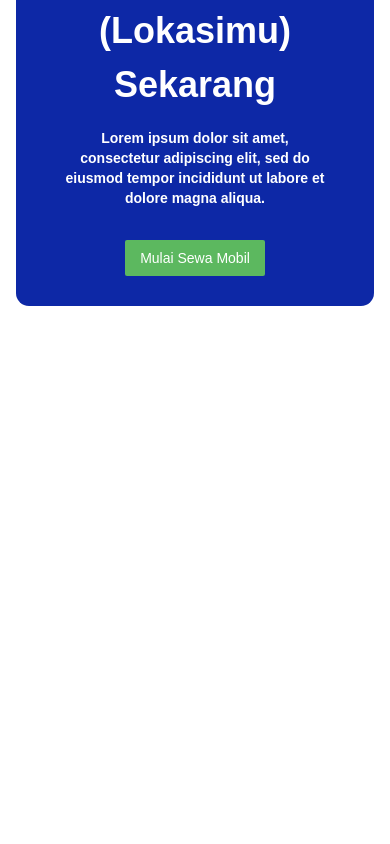
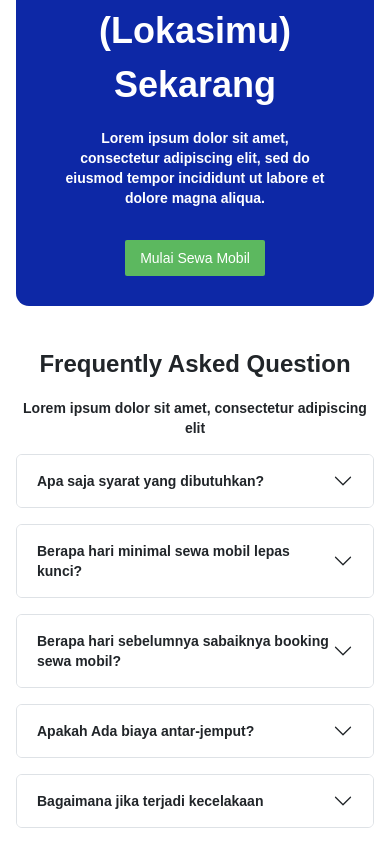
Before and after one commit to tangguhriyadi/binar-challenge-gold-2nd, a React (Create React App) app: page / in a window 390 px wide. Shown: the part 3384-4228 px from the top of the page. Before the commit the page ends 3690 px from the top, so only its background shows below. Built offline with nearby package versions, Linux system fonts and the light colour scheme.

Commit message:
faq content + responsive

```diff
--- a/src/App.css
+++ b/src/App.css
@@ -103,7 +103,11 @@ body, main {
   margin-bottom: 0;
   color: white;
 }
-
+@media screen and (max-width:1008px) {
+  .faqText {
+    padding-right: 0 !important;
+  }
+}
 @media screen and (max-width:1008px) {
   .nav1, .nav2, .navbar-toggler {
     margin-left: 16px !important;
@@ -181,4 +185,30 @@ body, main {
   .btncard {
     margin-top: 32px !important;
   }
+  .faqContainer {
+    margin-top: 40px !important;
+    padding:0 !important;
+    margin-left: 16px !important;
+    margin-right: 16px !important;
+    padding-right: 16px !important;
+  }
+  .faqContainer2 {
+    display: flex;
+    flex-direction: column !important;
+    align-items: center !important;
+    padding-right: 16px !important;
+  }
+  .faqHead {
+    text-align: center !important;
+  }
+  .faqText {
+    /* max-width: 500px !important; */
+    text-align: center;
+  }
+  .faqRight {
+    width:100% !important;
+  }
+  .faqLeft {
+    width: 100% !important;
+  }
 }
--- /dev/null
+++ b/src/components/faq.js
@@ -0,0 +1,116 @@
+import React from 'react'
+import {Container, Accordion} from 'react-bootstrap'
+
+const Faq = () => {
+  return (
+    <Container className="faqContainer" style={{paddingLeft:'136px', paddingRight:'136px', marginTop:'100px'}} fluid>
+        <div className="d-flex justify-content-center faqContainer2">
+            <div className="faqLeft" style={{width:'500px'}}>
+                <h2 className="font4 faqHead" style={{marginBottom:'16px'}}>Frequently Asked Question</h2>
+                <p className="font2 faqText" style={{paddingRight:'132px'}}>Lorem ipsum dolor sit amet, consectetur adipiscing  elit</p>
+            </div>
+            <div className="faqRight" style={{width:'668px'}}>
+            <Accordion className="mb-3">
+              <Accordion.Item eventKey="0">
+                <Accordion.Header>
+                  {" "}
+                  <p className="mb-0 font2" >
+                    Apa saja syarat yang dibutuhkan?{" "}
+                  </p>
+                </Accordion.Header>
+                <Accordion.Body>
+                  Lorem ipsum dolor sit amet, consectetur adipiscing elit, sed
+                  do eiusmod tempor incididunt ut labore et dolore magna aliqua.
+                  Ut enim ad minim veniam, quis nostrud exercitation ullamco
+                  laboris nisi ut aliquip ex ea commodo consequat. Duis aute
+                  irure dolor in reprehenderit in voluptate velit esse cillum
+                  dolore eu fugiat nulla pariatur. Excepteur sint occaecat
+                  cupidatat non proident, sunt in culpa qui officia deserunt
+                  mollit anim id est laborum.
+                </Accordion.Body>
+              </Accordion.Item>
+            </Accordion>
+            <Accordion className="mb-3">
+              <Accordion.Item eventKey="0">
+                <Accordion.Header>
+                  <p className="mb-0 font2" >
+                    Berapa hari minimal sewa mobil lepas kunci?{" "}
+                  </p>
+                </Accordion.Header>
+                <Accordion.Body>
+                  Lorem ipsum dolor sit amet, consectetur adipiscing elit, sed
+                  do eiusmod tempor incididunt ut labore et dolore magna aliqua.
+                  Ut enim ad minim veniam, quis nostrud exercitation ullamco
+                  laboris nisi ut aliquip ex ea commodo consequat. Duis aute
+                  irure dolor in reprehenderit in voluptate velit esse cillum
+                  dolore eu fugiat nulla pariatur. Excepteur sint occaecat
+                  cupidatat non proident, sunt in culpa qui officia deserunt
+                  mollit anim id est laborum.
+                </Accordion.Body>
+              </Accordion.Item>
+            </Accordion>
+            <Accordion className="mb-3">
+              <Accordion.Item eventKey="0">
+                <Accordion.Header>
+                  <p className="mb-0 font2" >
+                    Berapa hari sebelumnya sabaiknya booking sewa mobil?{" "}
+                  </p>
+                </Accordion.Header>
+                <Accordion.Body>
+                  Lorem ipsum dolor sit amet, consectetur adipiscing elit, sed
+                  do eiusmod tempor incididunt ut labore et dolore magna aliqua.
+                  Ut enim ad minim veniam, quis nostrud exercitation ullamco
+                  laboris nisi ut aliquip ex ea commodo consequat. Duis aute
+                  irure dolor in reprehenderit in voluptate velit esse cillum
+                  dolore eu fugiat nulla pariatur. Excepteur sint occaecat
+                  cupidatat non proident, sunt in culpa qui officia deserunt
+                  mollit anim id est laborum.
+                </Accordion.Body>
+              </Accordion.Item>
+            </Accordion>
+            <Accordion className="mb-3">
+              <Accordion.Item eventKey="0">
+                <Accordion.Header>
+                  <p className="mb-0 font2" >
+                    Apakah Ada biaya antar-jemput?{" "}
+                  </p>
+                </Accordion.Header>
+                <Accordion.Body>
+                  Lorem ipsum dolor sit amet, consectetur adipiscing elit, sed
+                  do eiusmod tempor incididunt ut labore et dolore magna aliqua.
+                  Ut enim ad minim veniam, quis nostrud exercitation ullamco
+                  laboris nisi ut aliquip ex ea commodo consequat. Duis aute
+                  irure dolor in reprehenderit in voluptate velit esse cillum
+                  dolore eu fugiat nulla pariatur. Excepteur sint occaecat
+                  cupidatat non proident, sunt in culpa qui officia deserunt
+                  mollit anim id est laborum.
+                </Accordion.Body>
+              </Accordion.Item>
+            </Accordion>
+            <Accordion className="mb-3">
+              <Accordion.Item eventKey="0">
+                <Accordion.Header>
+                  <p className="mb-0 font2" >
+                    Bagaimana jika terjadi kecelakaan
+                  </p>
+                </Accordion.Header>
+                <Accordion.Body>
+                  Lorem ipsum dolor sit amet, consectetur adipiscing elit, sed
+                  do eiusmod tempor incididunt ut labore et dolore magna aliqua.
+                  Ut enim ad minim veniam, quis nostrud exercitation ullamco
+                  laboris nisi ut aliquip ex ea commodo consequat. Duis aute
+                  irure dolor in reprehenderit in voluptate velit esse cillum
+                  dolore eu fugiat nulla pariatur. Excepteur sint occaecat
+                  cupidatat non proident, sunt in culpa qui officia deserunt
+                  mollit anim id est laborum.
+                </Accordion.Body>
+              </Accordion.Item>
+            </Accordion>
+            </div>
+        </div>
+
+    </Container>
+  )
+}
+
+export default Faq
--- a/src/components/index.js
+++ b/src/components/index.js
@@ -3,5 +3,6 @@ import OurServices from './ourService'
 import WhyUs from './whyUs'
 import Testimonial from './testimonial'
 import Jumbocard from './jumbocard'
+import Faq from './faq'
 
-export {NavbarComp, OurServices, WhyUs, Testimonial, Jumbocard}
+export {NavbarComp, OurServices, WhyUs, Testimonial, Jumbocard, Faq}
--- a/src/pages/home.js
+++ b/src/pages/home.js
@@ -1,5 +1,5 @@
 import React from 'react'
-import {OurServices, WhyUs, Testimonial, Jumbocard} from '../components'
+import {OurServices, WhyUs, Testimonial, Jumbocard, Faq} from '../components'
 
 
 const Home = () => {
@@ -9,6 +9,7 @@ const Home = () => {
     <WhyUs />
     <Testimonial/>
     <Jumbocard />
+    <Faq />
     </>
 
 
```
